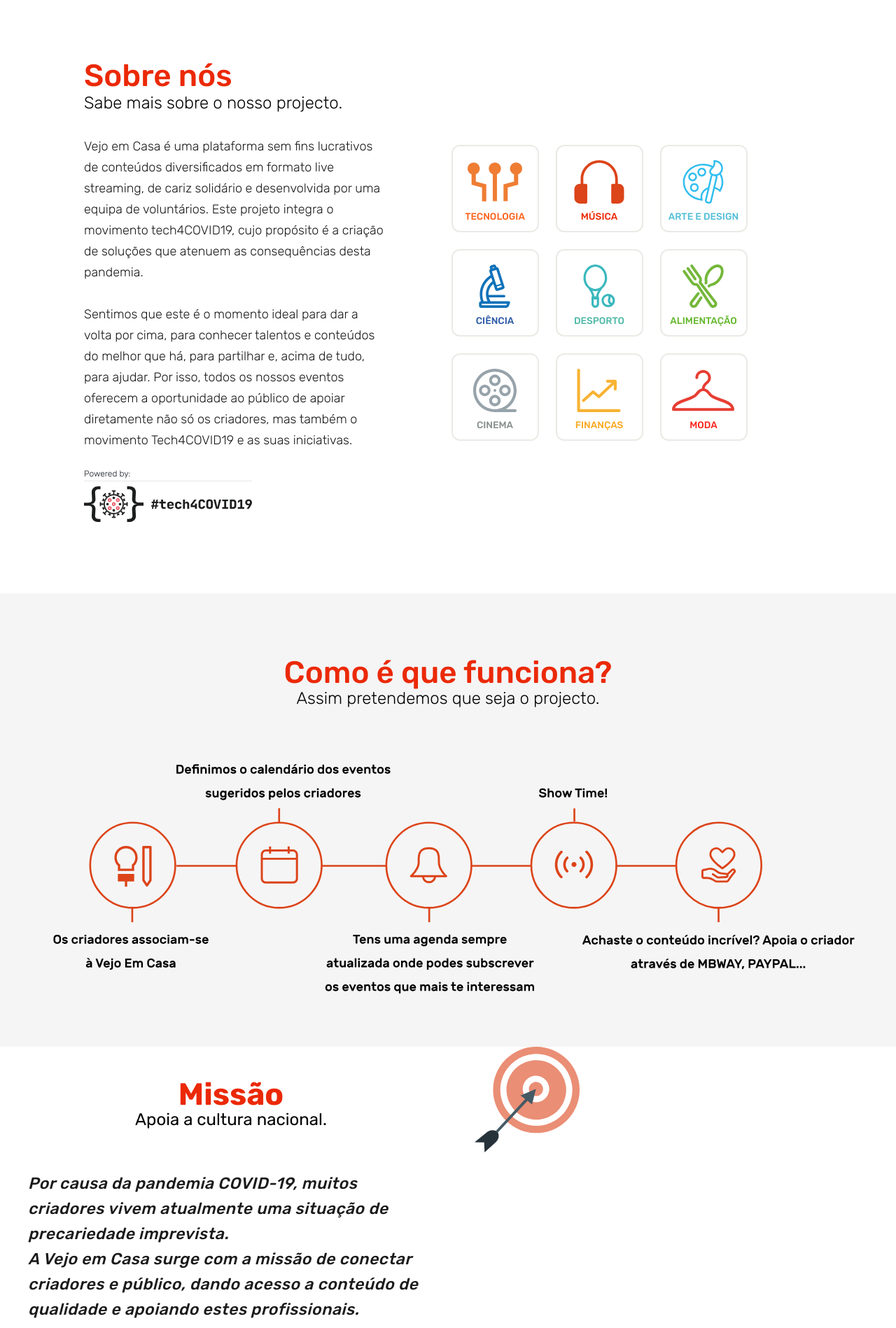
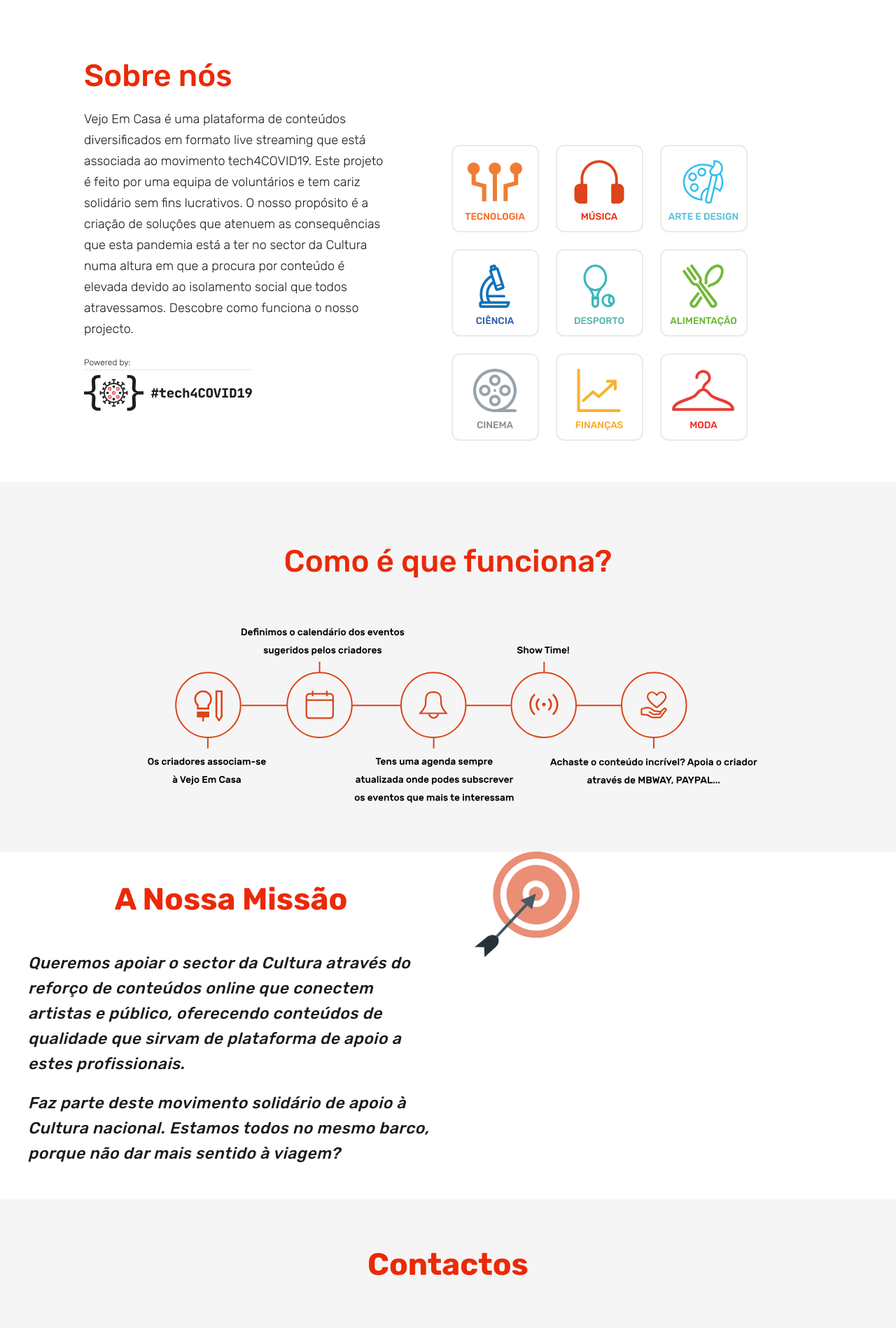
Before and after one commit to almeiduh/vejo-em-casa-fe, a React (Create React App) app: page / in a window 1280 px wide. Shown: the part 620-2518 px from the top of the page at 70% size. Built offline with nearby package versions, Linux system fonts and the light colour scheme; grey boxes are pictures that could not be loaded; what axios-case-converter would draw is missing.

Commit message:
several fixes and additions to the landing page

```diff
--- a/src/pages/Landing/AboutUs.jsx
+++ b/src/pages/Landing/AboutUs.jsx
@@ -20,13 +20,13 @@ const AboutUs = () => {
             <div className={styles.mdContainer}>
                 <div className={styles.titles}>
                     <h3 className={styles.title}>Sobre nós</h3>
-                    <p className={styles.subtitle}>Sabe mais sobre o nosso projecto.</p>
                 </div>
 
                     <p className={styles.text}>
-                        Vejo em Casa é uma plataforma sem fins lucrativos de conteúdos diversificados em formato live streaming, de cariz solidário e desenvolvida por uma equipa de voluntários. Este projeto integra o movimento tech4COVID19, cujo propósito é a criação de soluções que atenuem as consequências desta pandemia.
-                        <br /><br />
-                        Sentimos que este é o momento ideal para dar a volta por cima, para conhecer talentos e conteúdos do melhor que há, para partilhar e, acima de tudo, para ajudar. Por isso, todos os nossos eventos oferecem a oportunidade ao público de apoiar diretamente não só os criadores, mas também o movimento Tech4COVID19 e as suas iniciativas.
+                        Vejo Em Casa é uma plataforma de conteúdos diversificados em formato live streaming que está associada ao movimento tech4COVID19.
+                        Este projeto é feito por uma equipa de voluntários e tem cariz solidário sem fins lucrativos.
+                        O nosso propósito é a criação de soluções que atenuem as consequências que esta pandemia está a ter no sector da Cultura numa altura em que a procura por conteúdo é elevada devido ao isolamento social que todos atravessamos.
+                        Descobre como funciona o nosso projecto.
                     </p>
                     <br />
                     <div className={styles.powered}>Powered by:</div>
--- a/src/pages/Landing/Contacts.jsx
+++ b/src/pages/Landing/Contacts.jsx
@@ -15,9 +15,6 @@ const Contacts = () => {
       <div className={styles.contentContainer}>
         <div className={styles.titleBlock}>
           <div className={styles.title}>Contactos</div>
-          <div className={styles.subTitle}>
-            Fala connosco, somos todos ouvidos.
-          </div>
         </div>
         <div className={styles.columnsContainer}>
           <div className={styles.leftColumn}>
--- a/src/pages/Landing/HowItWorks.jsx
+++ b/src/pages/Landing/HowItWorks.jsx
@@ -14,9 +14,6 @@ const HowItWorks = () => {
     <div className={styles.bgContainer} id='comofunciona'>
       <div className={styles.titles}>
         <h3 className={styles.title}>Como é que funciona?</h3>
-        <p className={styles.subtitle}>
-          Assim pretendemos que seja o projecto.
-        </p>
       </div>
 
       <div className={styles.smContainer}>
--- a/src/pages/Landing/Mission.jsx
+++ b/src/pages/Landing/Mission.jsx
@@ -11,23 +11,17 @@ const Mission = () => {
           <img alt="Mission target" src={target} />
         </div>
         <div className={styles.titleBlock}>
-          <div className={styles.title}>Missão</div>
-          <div className={styles.subTitle}>Apoia a cultura nacional.</div>
+          <div className={styles.title}>A Nossa Missão</div>
         </div>
         <div className={styles.text}>
-          Por causa da pandemia COVID-19, muitos criadores vivem atualmente uma
-          situação de precariedade imprevista.
           <p className={styles.paragraph}>
-            A Vejo em Casa surge com a missão de conectar criadores e público,
-            dando acesso a conteúdo de qualidade e apoiando estes profissionais.
+            Queremos apoiar o sector da Cultura através do reforço de conteúdos online que conectem artistas e público, oferecendo conteúdos de qualidade que sirvam de plataforma de apoio a estes profissionais.
           </p>
           <p className={styles.paragraph}>
-            Estamos todos no mesmo barco se podemos dar mais sentido à viagem,
-            porque não fazê-lo? Faz parte deste movimento solidário de apoio à
-            cultura nacional!
+            Faz parte deste movimento solidário de apoio à Cultura nacional.
+            Estamos todos no mesmo barco, porque não dar mais sentido à viagem?
           </p>
         </div>
-        <p className={styles.moreInfo}>Sabe mais sobre esta missão:</p>
       </div>
     </div>
   );
--- a/src/pages/Landing/Newsletter.jsx
+++ b/src/pages/Landing/Newsletter.jsx
@@ -5,7 +5,8 @@ import styles from 'pages/Landing/newsletter.module.css';
 import { subscribeUserAsync, getMessage } from 'state/landingpage/landingSlice';
 import Swonkei from 'svg/swonkie-logo.svg';
 import Focus from 'svg/veja_web_pag_landingpage_Icons-26.svg';
-import EuPago from 'svg/euPago-logo.svg';
+import EuPago from 'svg/eupago.svg';
+import EGoi from 'svg/logo_e-goi.svg';
 import { ReactComponent as Mail } from 'svg/veja_web_pag_landingpage-02.svg';
 
 const Newsletter = () => {
@@ -88,14 +89,17 @@ const Newsletter = () => {
       <div className={styles.partnersContainer} id="parcerias">
         <div className={styles.partnersTitle}>Parceiros</div>
         <div className={styles.patterns}>
-          <div className={styles.iconContainer}>
-            <a href="https://www.eupago.pt/?lang=pt" target="_blank" rel="noopener noreferrer"><img alt="" src={EuPago} /></a>
+        <div className={styles.iconContainer}>
+            <a href="https://swonkie.com/pt" target="_blank" rel="noopener noreferrer"><img alt="logotipo do parceiro Swonkei" src={Swonkei} /></a>
           </div>
           <div className={styles.iconContainer}>
-            <a href="https://www.focus-bc.com/" target="_blank" rel="noopener noreferrer"><img alt="" src={Focus} /></a>
+            <a href="https://www.focus-bc.com/" target="_blank" rel="noopener noreferrer"><img alt="logotipo do parceiro Focus" src={Focus} /></a>
           </div>
           <div className={styles.iconContainer}>
-            <a href="https://swonkie.com/pt" target="_blank" rel="noopener noreferrer"><img alt="" src={Swonkei} /></a>
+            <a href="https://www.e-goi.com/pt" target="_blank" rel="noopener noreferrer"><img alt="logotipo do parceiro E-Goi" src={EGoi} /></a>
+          </div>
+          <div className={styles.iconContainer}>
+            <a href="https://www.eupago.pt/?lang=pt" target="_blank" rel="noopener noreferrer"><img alt="logotipo do parceiro Eu Pago" src={EuPago} /></a>
           </div>
         </div>
       </div>
--- a/src/pages/Landing/aboutus.module.css
+++ b/src/pages/Landing/aboutus.module.css
@@ -118,6 +118,12 @@
   }
 }
 
+@media (min-width: 1400px) {
+  .bgContainer {
+    height: 640px;
+  }
+}
+
 @media (max-width: 1400px) {
   .mdContainer {
     padding: 42px 60px;
@@ -193,6 +199,12 @@
   }
 }
 
+@media (min-width: 750px) and (max-width: 1000px) {
+  .bgContainer {
+    height: 780px;
+  }
+}
+
 @media (max-width: 750px) {
   .smContainer {
     display: none;
--- a/src/pages/Landing/howitworks.module.css
+++ b/src/pages/Landing/howitworks.module.css
@@ -45,7 +45,7 @@
 }
 
 .icons {
-    max-width: 92%;
+    max-width: 70%;
 }
 
 @media only screen and (max-width: 768px) {
--- a/src/pages/Landing/newsletter.module.css
+++ b/src/pages/Landing/newsletter.module.css
@@ -8,12 +8,23 @@
   margin: 40px;
 }
 
-@media (min-width: 700px) {
+@media (min-width: 800px) {
+  .container {
+    margin: auto 10%;
+  }
+}
+@media (min-width: 800px) {
   .container {
     padding-left: 212px;
     padding-right: 32px;
     padding-top: 40px;
     padding-bottom: 50px;
+  }
+}
+@media (max-width: 800px) {
+  .container > * {
+    text-align: center;
+    margin: auto 4%;
   }
 }
 
@@ -22,10 +33,11 @@
   flex-direction: column;
 }
 
-@media (min-width: 700px) {
+@media (min-width: 800px) {
   .formContainer {
     display: flex;
     flex-direction: row;
+    justify-content: space-between;
   }
 }
 
@@ -33,7 +45,7 @@
   width: 100%;
 }
 
-@media (min-width: 700px) {
+@media (min-width: 800px) {
   .textContainer {
     width: 50%;
   }
@@ -46,7 +58,7 @@
   margin-bottom: 20px;
 }
 
-@media (min-width: 700px) {
+@media (min-width: 800px) {
   .title {
     margin-bottom: 0px;
   }
@@ -65,6 +77,11 @@
   font-weight: 300;
   letter-spacing: 0;
 }
+@media (max-width: 800px) {
+  .text {
+    max-width: 100%;
+  }
+}
 
 .subscribe {
   display: flex;
@@ -73,11 +90,18 @@
   display: flex;
 }
 
-@media (min-width: 700px) {
+@media (min-width: 900px) {
   .subscribe {
     display: flex;
     flex-direction: row;
     height: 59px;
+    max-width: 500px;
+  }
+}
+
+@media (min-width: 900px) and (max-width: 1100px) {
+  .subscribe {
+    max-width: 200px;
   }
 }
 
@@ -87,7 +111,7 @@
   margin-bottom: 20px;
 }
 
-@media (min-width: 700px) {
+@media (min-width: 900px) {
   .subscribeFields {
     display: flex;
     flex-direction: row;
@@ -106,7 +130,12 @@
   padding: 10px 18px;
 }
 
-@media (min-width: 700px) {
+@media (min-width: 900px) {
+  .subscribe input {
+    width: 300px;
+  }
+}
+@media (min-width: 1600px) {
   .subscribe input {
     width: 479px;
   }
@@ -125,7 +154,7 @@
   border-radius: 3px;
 }
 
-@media (min-width: 700px) {
+@media (min-width: 800px) {
   .subscribe button {
     width: 168px;
   }
@@ -142,7 +171,7 @@
   box-sizing: content-box;
 }
 
-@media (min-width: 700px) {
+@media (min-width: 800px) {
   .partnersContainer {
     min-height: 245px;
     padding-right: 20px;
@@ -166,20 +195,31 @@
   width: 100%;
   flex-direction: column;
 }
-@media (min-width: 700px) {
+@media (min-width: 800px) {
   .patterns {
     flex-direction: row;
   }
 }
 
 .iconContainer {
+  flex: 1 1;
+  width: 225px;
+  margin: 10px 5px;
+}
+@media (min-width: 800px) {
+  .iconContainer {
+    max-width: 225px;
+  }
+}
+
+.iconContainer > a {
+  display: flex;
+  justify-content: center;
+}
+
+.iconContainer > a > img {
+  max-height: 80px;
   flex: 1;
-  width: 255px;
-}
-@media (min-width: 700px) {
-  .iconContainer {
-    max-width: 255px;
-  }
 }
 
 .checkboxLabel {
@@ -193,7 +233,7 @@
   margin-top: 20px;
 }
 
-@media (min-width: 700px) {
+@media (min-width: 800px) {
   .checkboxContainer {
     margin-top: 10px;
   }
@@ -228,7 +268,7 @@
   width: 150px;
 }
 
-@media (min-width: 700px) {
+@media (min-width: 800px) {
   .mailIcon {
     position: absolute;
     top: 57px;
```
Also changed, not shown: src/svg/eupago.svg (added), src/svg/logo_e-goi.svg (added).
